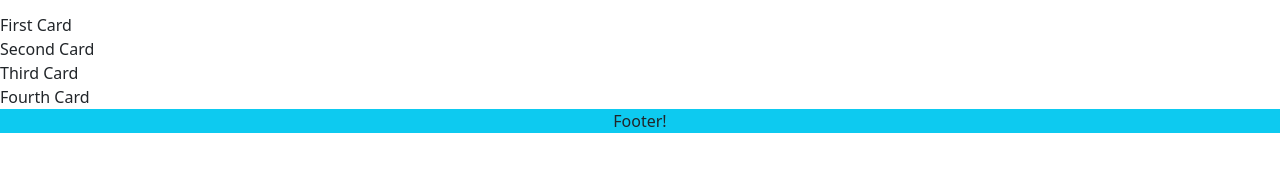
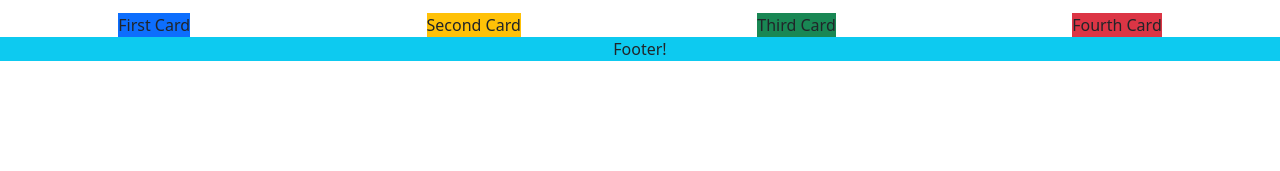
Before and after one commit to daanvanderputte/bootstrap-page, a plain HTML site: page index.html in a window 1280 px wide. Shown: the part 267-438 px from the top of the page. Drawn offline with nearby package versions, Linux system fonts and the light colour scheme.

Commit message:
Adding bootstrap classes cards

```diff
--- a/index.html
+++ b/index.html
@@ -34,11 +34,11 @@
                 <p>Lorem ipsum dolor sit amet consectetur adipisicing elit. Eum saepe facere accusantium minima aliquid neque rem molestiae, nobis deleniti corrupti.</p>
             </article>
         </section>
-        <section>
-            <div>First Card</div>
-            <div>Second Card</div>
-            <div>Third Card</div>
-            <div>Fourth Card</div>
+        <section class="d-flex justify-content-around">
+            <div class="bg-primary">First Card</div>
+            <div class="bg-warning">Second Card</div>
+            <div class="bg-success">Third Card</div>
+            <div class="bg-danger">Fourth Card</div>
         </section>
     </main>
     <footer class="bg-info">
```
